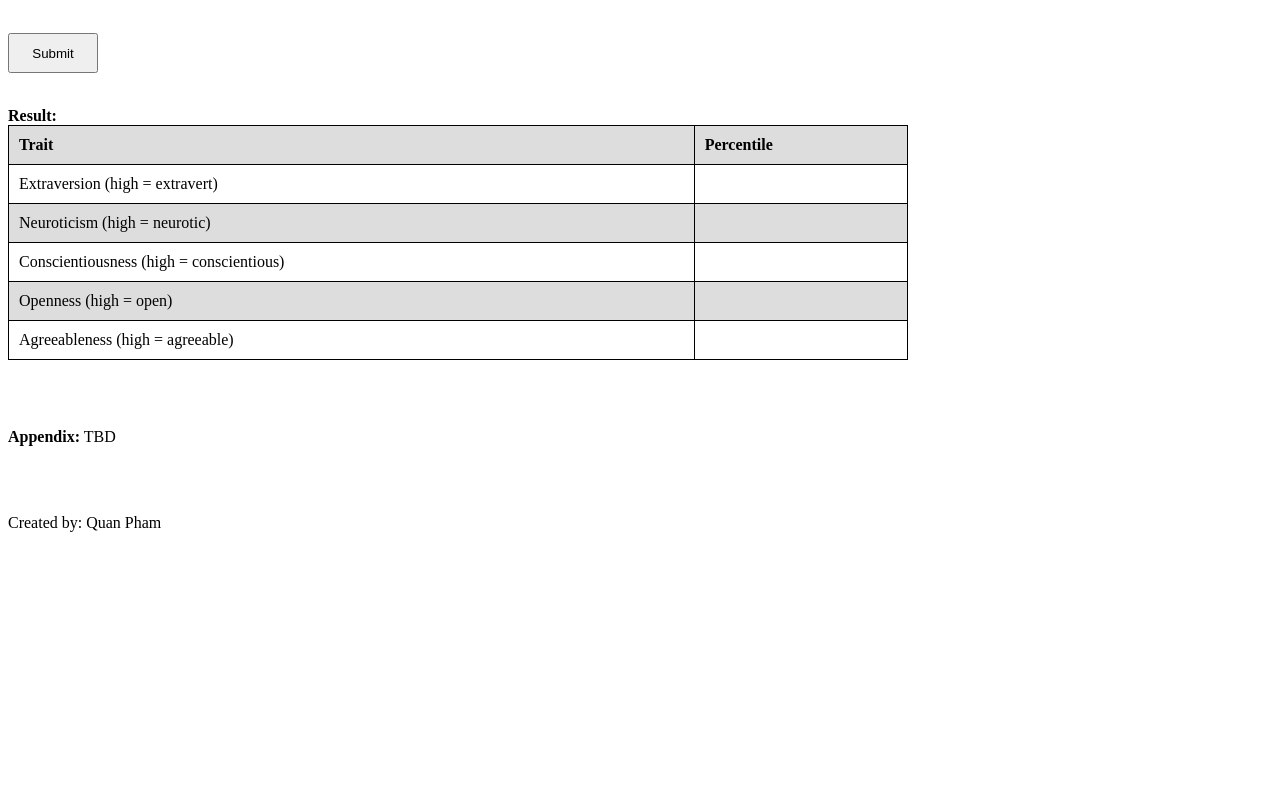
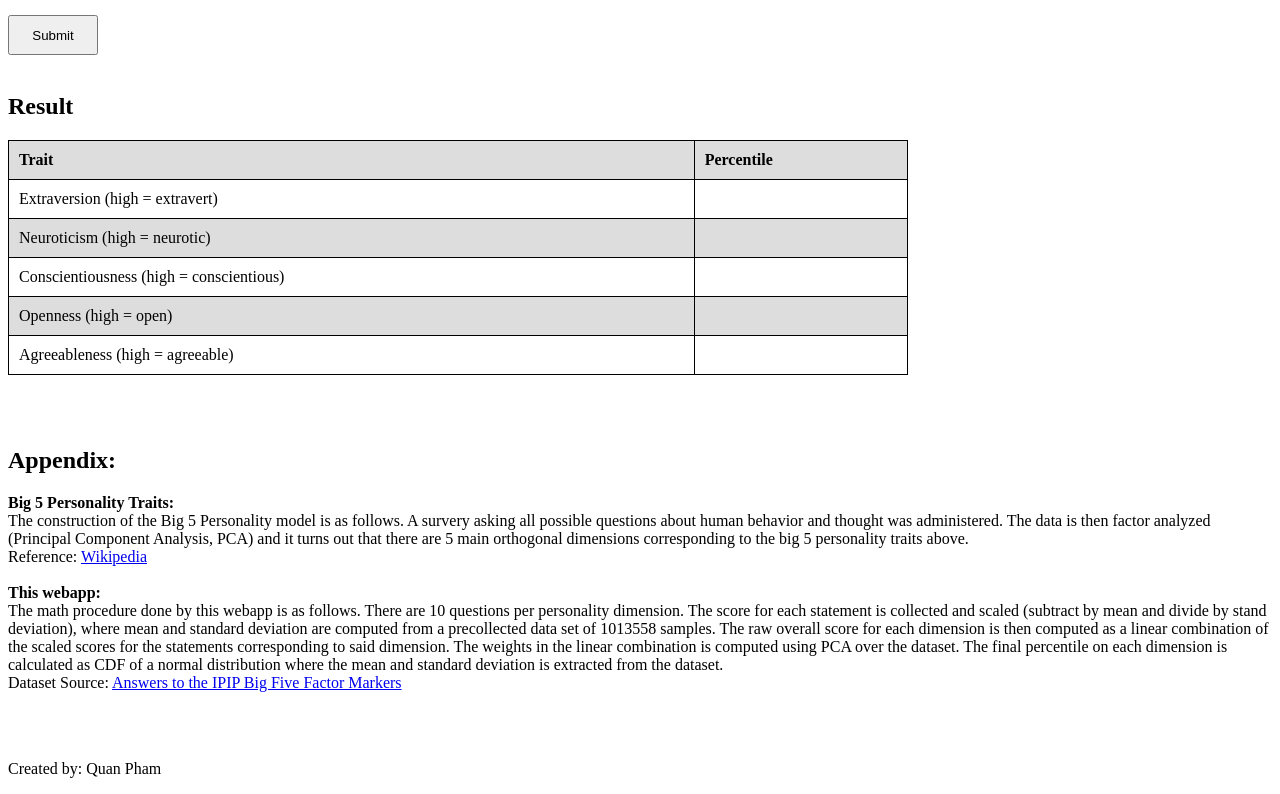
Before and after one commit to phamminhquan/big5-self-assess, a plain HTML site: page index.html in a window 1280 px wide. Shown: the part 2593-3387 px from the top of the page. Before the commit the page ends 3141 px from the top, so only its background shows below. Drawn offline with Linux system fonts and the light colour scheme.

Commit message:
add appendix

```diff
--- a/index.html
+++ b/index.html
@@ -20,7 +20,8 @@
                 <li>Aggreableness: willingness to compromise self-interests for others</li>
             </ul>
             Note that these personality traits are not moral virtues, meaning there is no "good" and "bad" point on any of the 5 personality dimensions.
-            More details about how the "Big 5" was constructed will be added in the Appendix section at the end of the page. Below is a self-assessment survey that reveals where you are (percentile wise) on the 5 personality dimensions. Details about the data and statistical method used for this self-assessment test will be added in the Appendix section.
+            Details are included in the Appendix section at the end of the page.
+            Below is a self-assessment survey that reveals where you are (percentile wise) on the 5 personality dimensions.
         </p>
 
         <p>
@@ -97,8 +98,8 @@
         <br>
         <br>
 
+        <h2>Result</h2>
         <p>
-            <b>Result:</b>
             <table>
                 <tr><th>Trait</th><th>Percentile</th></tr>
                 <tr><td>Extraversion (high = extravert)</td><td id="ext_res"></td></tr>
@@ -112,8 +113,20 @@
 		<br>
 		<br>
 
+        <h2>Appendix:</h2>
         <p>
-            <b>Appendix:</b> TBD
+            <b>Big 5 Personality Traits:</b>
+            <br>
+            The construction of the Big 5 Personality model is as follows. A survery asking all possible questions about human behavior and thought was administered. The data is then factor analyzed (Principal Component Analysis, PCA) and it turns out that there are 5 main orthogonal dimensions corresponding to the big 5 personality traits above.
+            <br>
+            Reference: <a href="https://en.wikipedia.org/wiki/Big_Five_personality_traits">Wikipedia</a>
+            <br>
+            <br>
+            <b>This webapp:</b>
+            <br>
+            The math procedure done by this webapp is as follows. There are 10 questions per personality dimension. The score for each statement is collected and scaled (subtract by mean and divide by stand deviation), where mean and standard deviation are computed from a precollected data set of 1013558 samples. The raw overall score for each dimension is then computed as a linear combination of the scaled scores for the statements corresponding to said dimension. The weights in the linear combination is computed using PCA over the dataset. The final percentile on each dimension is calculated as CDF of a normal distribution where the mean and standard deviation is extracted from the dataset.
+            <br>
+            Dataset Source: <a href="https://openpsychometrics.org/_rawdata/">Answers to the IPIP Big Five Factor Markers</a>
         </p>
 
 		<br>
```
